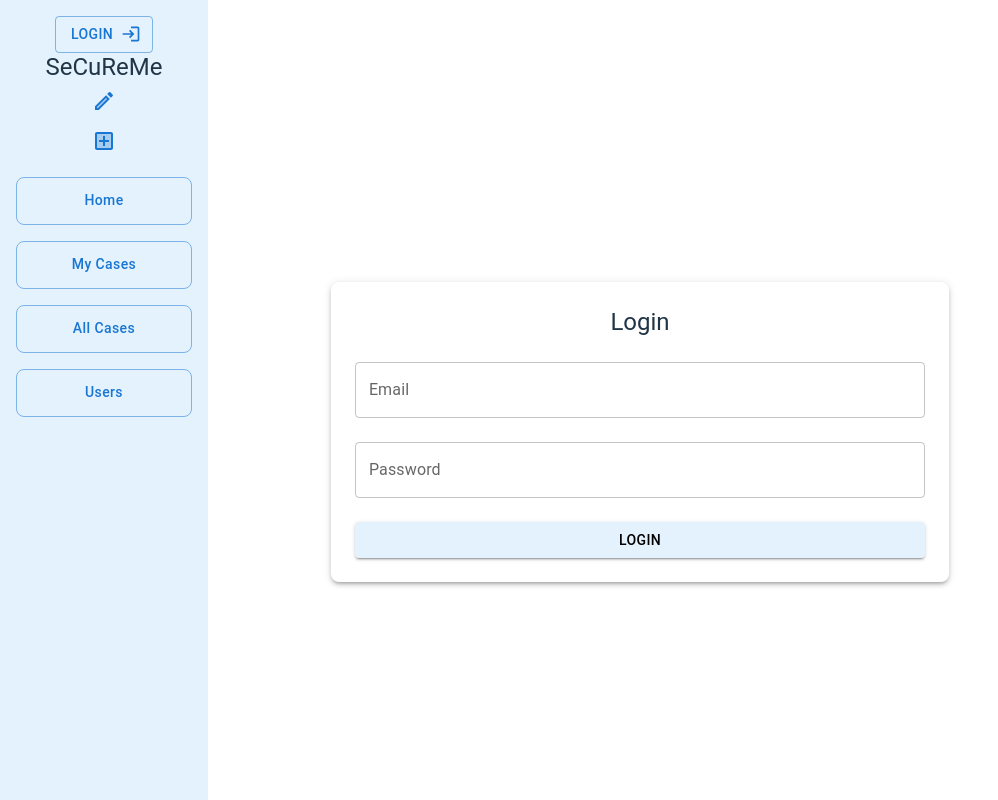
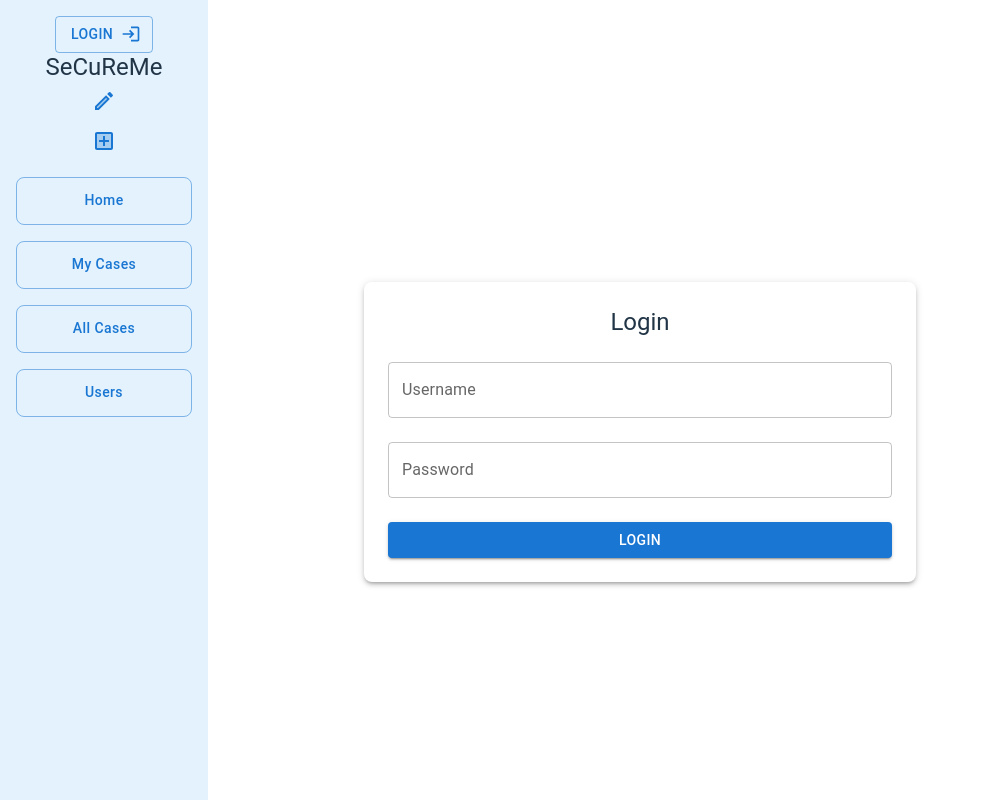
Before and after one commit to AlphaStackz/CRM, a React (Vite) app in the folder client/: page /login in a window 1280 px wide. Shown: the whole page, without its empty margins (0-998 px from the left). Built offline with nearby package versions, Linux system fonts and the light colour scheme.

Commit message:
add login page

```diff
--- a/client/src/Pages/BackOffice/LoginPage.jsx
+++ b/client/src/Pages/BackOffice/LoginPage.jsx
@@ -1,23 +1,22 @@
-import React, { useEffect, useState } from 'react';
+import React, { useState } from 'react';
 import { useUser } from '../../context/UserContext';
-import { useNavigate } from "react-router-dom";
+import { useNavigate } from 'react-router-dom';
 import { TextField, Button, Container, Typography, Box } from '@mui/material';
-
 
 const Login = () => {
   const { login } = useUser();
   const navigate = useNavigate();
-  const [email, setEmail] = useState('');
+  const [userName, setUserName] = useState('');
   const [password, setPassword] = useState('');
   const [errors, setErrors] = useState({});
 
-
-
-
   const validate = () => {
     let tempErrors = {};
-    tempErrors.email = email ? '' : 'Email is required';
-    tempErrors.password = password ? '' : 'Password is required';
+    tempErrors.userName = userName ? '' : 'Username is required';
+    tempErrors.password =
+      password && password.length >= 6
+        ? ''
+        : 'Password must be at least 6 characters long';
     setErrors(tempErrors);
     return Object.values(tempErrors).every((x) => x === '');
   };
@@ -25,29 +24,50 @@ const Login = () => {
   const handleSubmit = (e) => {
     e.preventDefault();
     if (validate()) {
-      console.log('Email:', email, 'Password:', password);
-
-      login({ name: email.split("@")[0], email });
-      navigate("/");
+      fetch('/login', {
+        method: 'POST',
+        headers: { 'Content-Type': 'application/json' },
+        body: JSON.stringify({ userName, password }),
+      })
+        .then((response) => {
+          if (!response.ok) {
+            throw new Error('Login failed. Please check your credentials.');
+          }
+          return response.json();
+        })
+        .then((data) => {
+          console.log('Login successful:', data);
+          login({ name: userName, userName });
+          navigate('/');
+        })
+        .catch((error) => {
+          console.error(error.message);
+          setErrors({ general: error.message });
+        });
     }
   };
 
   return (
-    <Container maxWidth="lg">
+    <Container maxWidth="sm">
       <Box mt={8} p={3} boxShadow={3} borderRadius={2}>
         <Typography variant="h5" gutterBottom>
           Login
         </Typography>
+        {errors.general && (
+          <Typography color="error" variant="body2">
+            {errors.general}
+          </Typography>
+        )}
         <form onSubmit={handleSubmit}>
           <TextField
-            label="Email"
+            label="Username"
             variant="outlined"
             fullWidth
             margin="normal"
-            value={email}
-            onChange={(e) => setEmail(e.target.value)}
-            error={!!errors.email}
-            helperText={errors.email}
+            value={userName}
+            onChange={(e) => setUserName(e.target.value)}
+            error={!!errors.userName}
+            helperText={errors.userName}
           />
           <TextField
             label="Password"
@@ -63,10 +83,9 @@ const Login = () => {
           <Button
             type="submit"
             variant="contained"
-             color="primary"
-
+            color="primary"
             fullWidth
-            sx={{ mt: 2 ,backgroundColor:'#e3f2fd',color:'black'}}
+            sx={{ mt: 2 }}
           >
             Login
           </Button>
```
